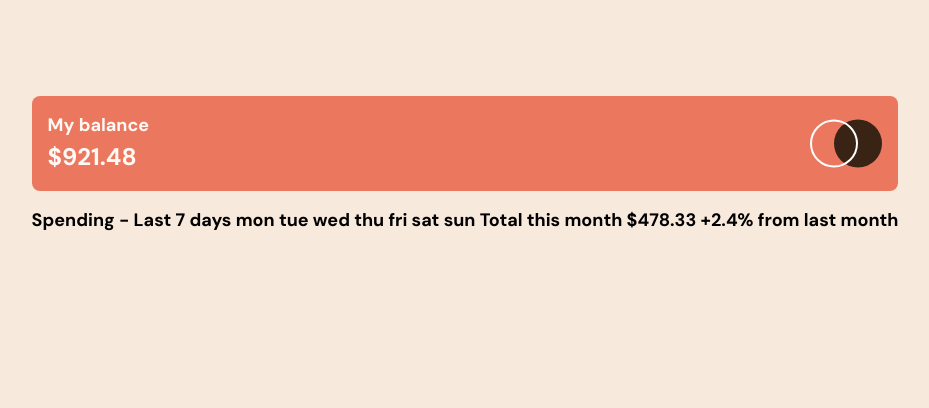
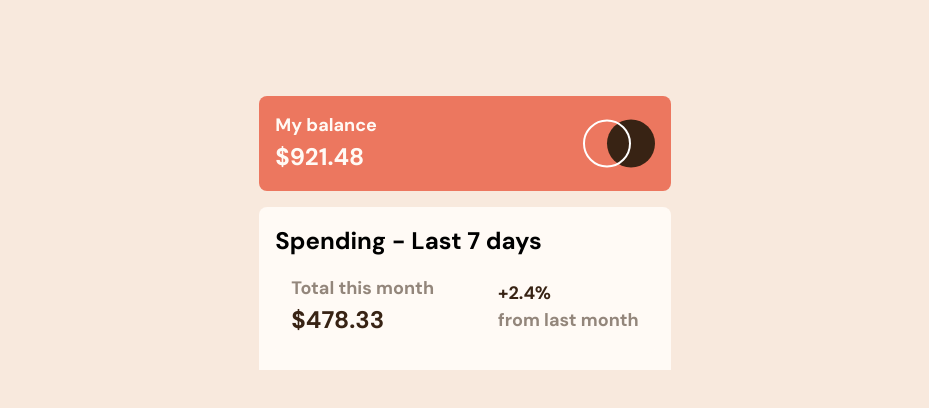
Before and after one commit to sclingan/expense-chart1, a React (Vite) app: page / in a window 1280 px wide. Shown: the top 408 px of the page, without its empty margins (175-1104 px from the left). Built offline with nearby package versions, Linux system fonts and the light colour scheme.

Commit message:
Adding basic layout and graph

```diff
--- a/package.json
+++ b/package.json
@@ -11,7 +11,8 @@
   },
   "dependencies": {
     "react": "^18.2.0",
-    "react-dom": "^18.2.0"
+    "react-dom": "^18.2.0",
+    "recharts": "^2.11.0"
   },
   "devDependencies": {
     "@types/react": "^18.2.43",
--- a/src/App.css
+++ b/src/App.css
@@ -88,3 +88,42 @@
   .logo {
     display: flex;
   }
+
+  /* Section */
+  section {
+    background-color: var(--pale-orange);
+    border-top-left-radius: 0.5rem;
+    border-top-right-radius: 0.5rem;
+    padding-block: 1rem;
+    padding-inline: 1rem;
+  }
+
+  h2 {
+    font-size: 1.5rem;
+    font-weight: var(--fw-700);
+  }
+
+  /* Footer */
+  footer {
+    display: flex;
+    justify-content: space-between;
+    align-items: center;
+    gap: 4rem;
+    background-color: var(--pale-orange);
+    border-bottom-left-radius: 0.5rem;
+    border-bottom-right-radius: 0.5rem;
+    padding-block: 1rem;
+    padding-inline: 1rem;
+    color: var(--medium-brown);
+  }
+
+  .total {
+    font-weight: var(--fw-700);
+    font-size: 1.5rem;
+    color: var(--dark-brown);
+  }
+
+  .percent {
+    font-weight: var(--fw-700);
+    color: var(--dark-brown);
+  }
--- a/src/section.tsx
+++ b/src/section.tsx
@@ -1,22 +1,24 @@
+import datajs from '../data.json'
+
 function Section() {
 
     return (
       <section>
-         Spending - Last 7 days
+         <h2>Spending - Last 7 days</h2>
+         <div id="graph">
 
-mon
-tue
-wed
-thu
-fri
-sat
-sun
 
-Total this month
-$478.33
-
-+2.4%
-from last month
+         </div>
+        <footer>
+          <div className="div-total">
+            <p>Total this month</p>
+            <p className="total">$478.33</p>
+          </div>
+          <div>
+            <p className="percent">+2.4%</p>
+            <p>from last month</p>
+          </div>
+        </footer>
       </section>
     )
   }
```
Also changed, not shown: 1 other file (tests, documents, lock files or other folders).
